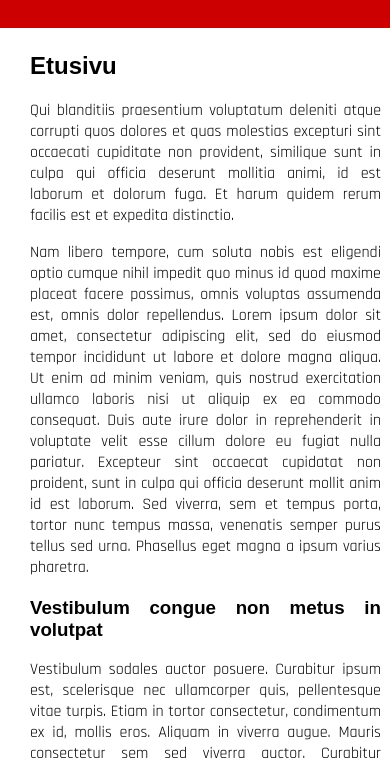
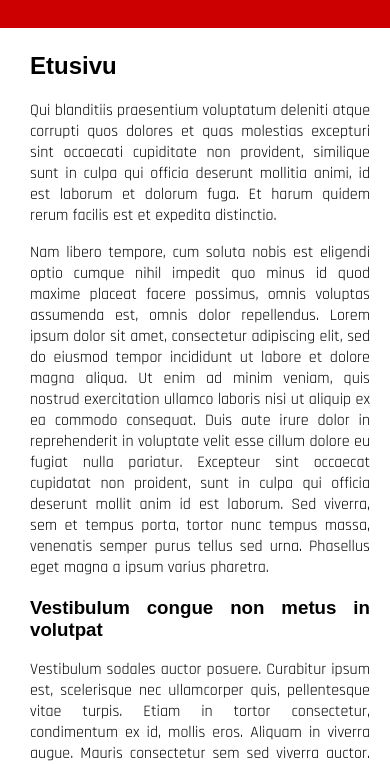
Before and after one commit to Banzneri/blaaaaa, a plain HTML site: page index.html in a window 390 px wide. Shown: the part 78-843 px from the top of the page. Drawn offline with Linux system fonts and the light colour scheme; a web font is replaced by a local one.

Commit message:
Add files via upload

```diff
--- a/css.css
+++ b/css.css
@@ -78,6 +78,9 @@ body.etusivu a.etusivu, body.lomake a.lomake, body.taulukko a.taulukko {
 }
 
 .contentCenter {
+    box-sizing: border-box;
+    -moz-box-sizing: border-box;
+    -webkit-box-sizing: border-box;
     position: relative;
     float: right;
     top:10px;
@@ -326,7 +329,7 @@ input:invalid {
     div.contentCenter {
         float: none;
         left: 220px;
-        width: 55vw;
+        width: 65%;
     }
 
     #hiddenNavBar {
@@ -361,7 +364,7 @@ input:invalid {
         border-left-style: none;
         left: 0px;
         margin: 0 auto;
-        width: 90%;
+        width: 100%;
 
     }
 
```
